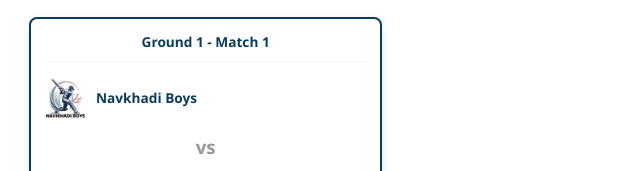
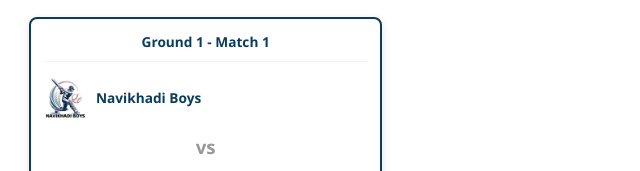
Before and after one commit to glastonjiue7/Brilliant_Boys, a website: page 2026-schedule.html in a window 1280 px wide. Shown: the part 3686-3857 px from the top of the page, 41-681 px from the left. Drawn offline with Linux system fonts and the light colour scheme.

Commit message:
v20 18 april

```diff
--- a/2026-schedule.html
+++ b/2026-schedule.html
@@ -701,9 +701,9 @@
                             <div class="matches-container">
                                 <div class="match">
                                     <div class="match-header">Ground 1 - Match 1</div>
-                                    <div class="team"><img src="Data/2026/Navikhadi_boys.jpeg" alt="Navkhadi Boys"
+                                    <div class="team"><img src="Data/2026/Navikhadi_boys.jpeg" alt="Navikhadi Boys"
                                             style="max-width: 45px; height: 45px; border-radius: 3px;"><span
-                                            class="team-name">Navkhadi Boys</span></div>
+                                            class="team-name">Navikhadi Boys</span></div>
                                     <div class="vs">vs</div>
                                     <div class="team"><img src="Data/2026/Lagaan.jpeg" alt="Lagaan"
                                             style="max-width: 45px; height: 45px; border-radius: 3px;"><span
```
